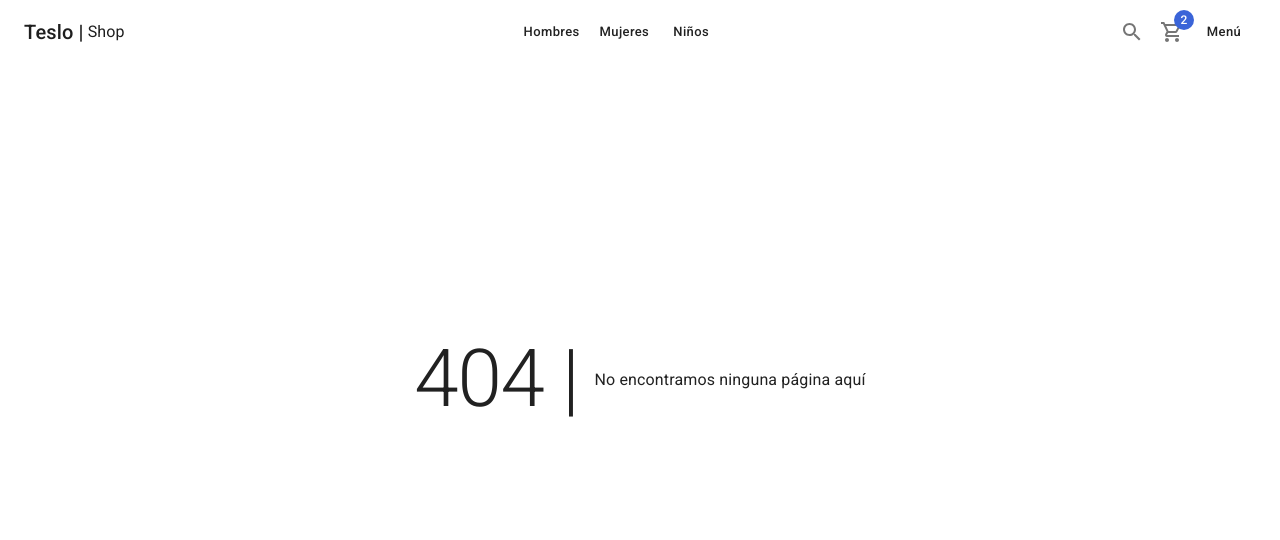
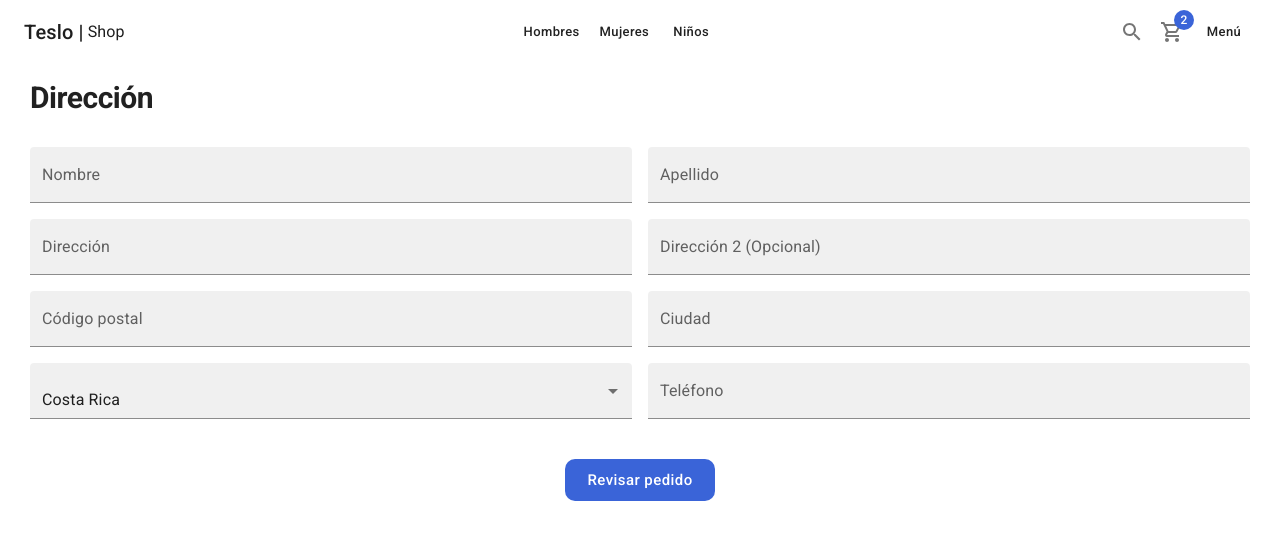
Before and after one commit to mundoenrique/05-next-teslo-shop, a Next.js app: page /checkout/address in a window 1280 px wide. Before the commit this address had no page. Shown: the top 540 px of the page. Built offline with nearby package versions, Linux system fonts and the light colour scheme.

Commit message:
Formulario de dirección

```diff
--- /dev/null
+++ b/pages/checkout/address.tsx
@@ -0,0 +1,53 @@
+import { Box, Button, FormControl, Grid, MenuItem, Select, TextField, Typography } from '@mui/material';
+
+import { ShopLayout } from '../../components/layuots/ShopLayout';
+
+const AddressPage = () => {
+  return (
+    <ShopLayout title="Dirección" pageDescription="COnfirmar dirección del destino">
+      <Typography variant="h1" component="h1">
+        Dirección
+      </Typography>
+      <Grid container spacing={2} sx={{ mt: 2 }}>
+        <Grid item xs={12} sm={6}>
+          <TextField label="Nombre" variant="filled" fullWidth />
+        </Grid>
+        <Grid item xs={12} sm={6}>
+          <TextField label="Apellido" variant="filled" fullWidth />
+        </Grid>
+        <Grid item xs={12} sm={6}>
+          <TextField label="Dirección" variant="filled" fullWidth />
+        </Grid>
+        <Grid item xs={12} sm={6}>
+          <TextField label="Dirección 2 (Opcional)" variant="filled" fullWidth />
+        </Grid>
+        <Grid item xs={12} sm={6}>
+          <TextField label="Código postal" variant="filled" fullWidth />
+        </Grid>
+        <Grid item xs={12} sm={6}>
+          <TextField label="Ciudad" variant="filled" fullWidth />
+        </Grid>
+        <Grid item xs={12} sm={6}>
+          <FormControl fullWidth>
+            <Select variant="filled" label="País" value={1}>
+              <MenuItem value={1}>Costa Rica</MenuItem>
+              <MenuItem value={2}>Honduras</MenuItem>
+              <MenuItem value={3}>El Salvador</MenuItem>
+              <MenuItem value={4}>México</MenuItem>
+            </Select>
+          </FormControl>
+        </Grid>
+        <Grid item xs={12} sm={6}>
+          <TextField label="Teléfono" variant="filled" fullWidth />
+        </Grid>
+      </Grid>
+      <Box sx={{ mt: 5 }} display="flex" justifyContent="center">
+        <Button color="secondary" className="circular-btn" size="large">
+          Revisar pedido
+        </Button>
+      </Box>
+    </ShopLayout>
+  );
+};
+
+export default AddressPage;
```
